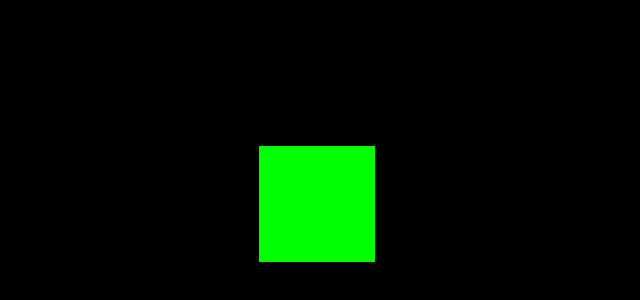
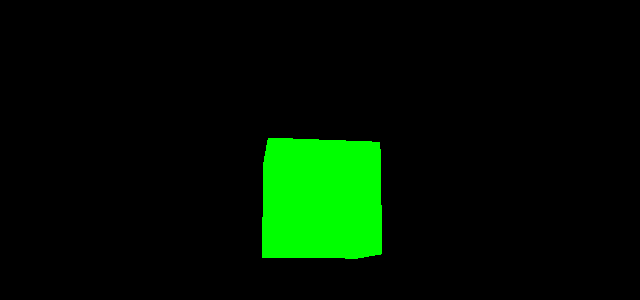
Before and after one commit to hjKangIB/babylonjsPlayground, a plain HTML site: page index.html in a window 1280 px wide. Shown: the part 196-496 px from the top of the page, without its empty margins (323-963 px from the left). Drawn offline with nearby package versions, Linux system fonts and the light colour scheme.

Commit message:
rotate cube

```diff
--- a/index.html
+++ b/index.html
@@ -35,6 +35,8 @@
       function animate() {
         requestAnimationFrame(animate);
         renderer.render(scene, camera);
+        cube.rotation.x += 0.01;
+        cube.rotation.y += 0.01;
       }
       animate();
     </script>
```
